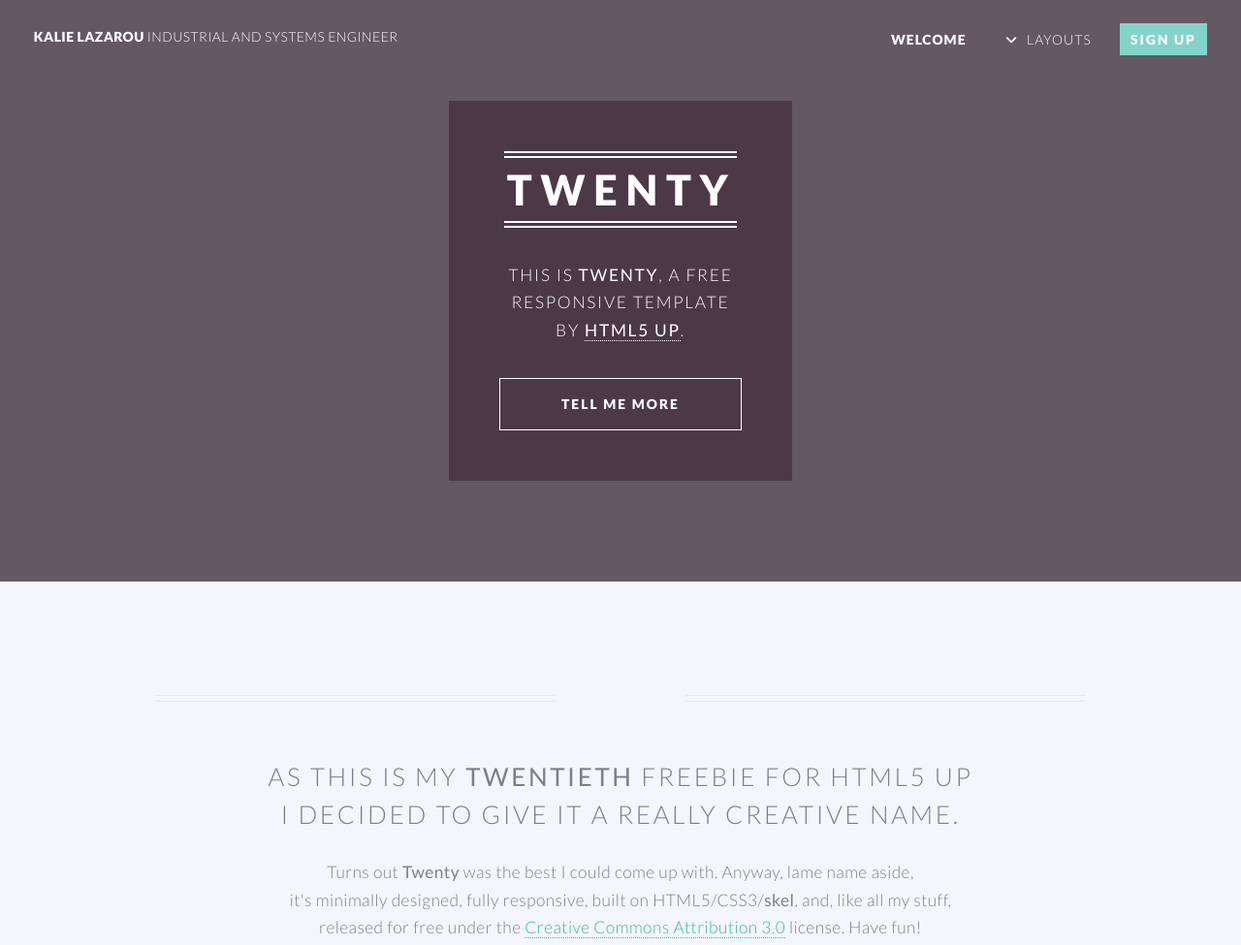
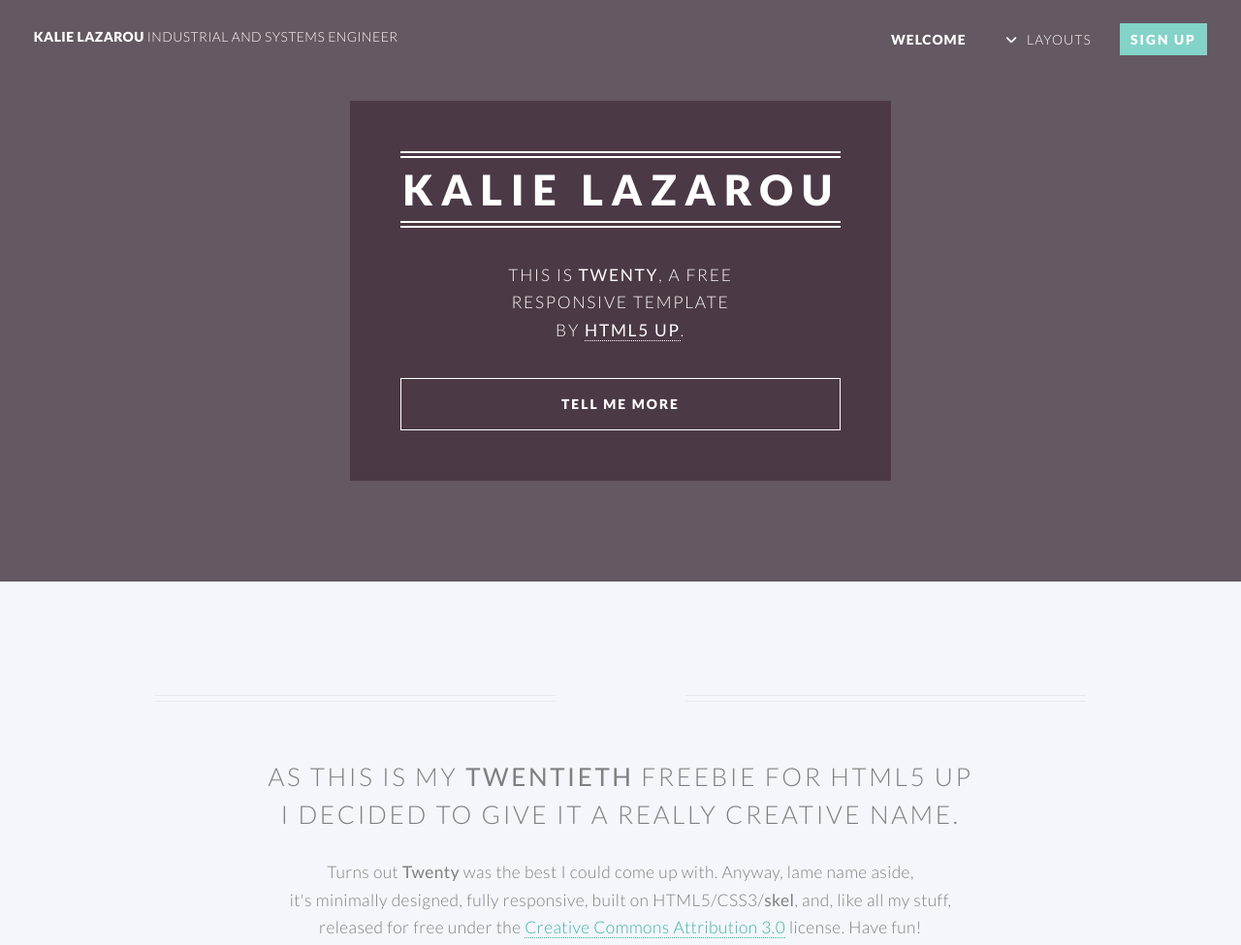
Before and after one commit to Kalielaz/Kalielaz.github.io, a plain HTML site: page index.html in a window 1280 px wide. Shown: the top 975 px of the page at 97% size. Drawn offline with nearby package versions, Linux system fonts and the light colour scheme; files that its build step writes are made by us from their sources; some icons are missing; files whose address does not match are found by name.

Commit message:
changed title

```diff
--- a/index.html
+++ b/index.html
@@ -59,7 +59,7 @@
 					<div class="inner">
 
 						<header>
-							<h2>TWENTY</h2>
+							<h2>Kalie Lazarou</h2>
 						</header>
 						<p>This is <strong>Twenty</strong>, a free
 						<br />
```
